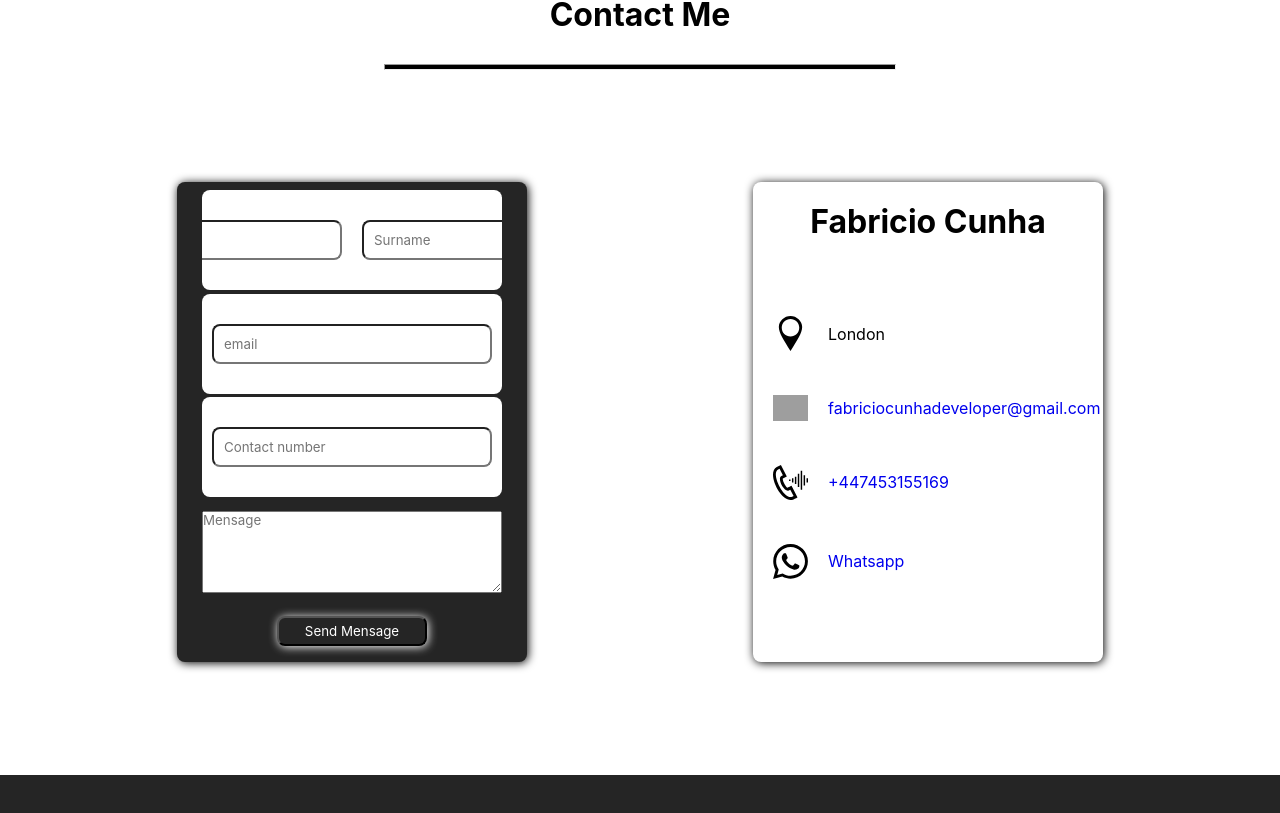
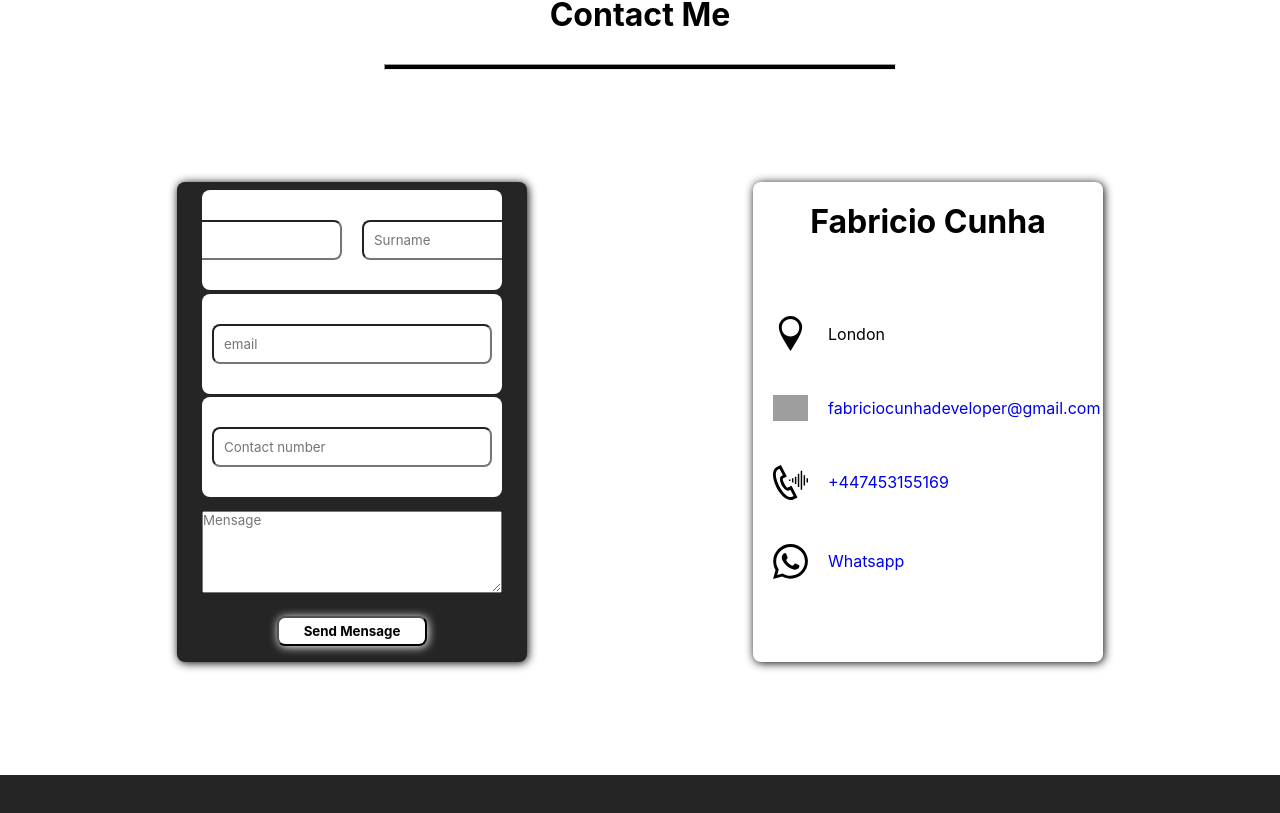
Before and after one commit to fabriciocunhauk/portfolio, a React (Create React App) app: page / in a window 1280 px wide. Shown: the part 3614-4427 px from the top of the page. Built offline with nearby package versions, Linux system fonts and the light colour scheme; grey boxes are pictures that could not be loaded.

Commit message:
Contact section button hover effect done and side menu icon added border bottom

```diff
--- a/src/components/ContactSection/contact-section.scss
+++ b/src/components/ContactSection/contact-section.scss
@@ -106,19 +106,16 @@
                 width: 150px;
                 height: 30px;
                 border-radius: 8px;
+                font-weight: bold;
                 cursor: pointer;
                 margin: 10px;
-                color: $white-color;
-                background: $black-glass-color;
+                background: $white-color;
                 box-shadow: 1px 1px 10px $white-color;
-                transition: .5s ease-in-out;
             }
 
             button:hover {
-                transform: scale(1.1);
-                background: $white-color;
-                color: $black-glass-color;
-                opacity: 4;
+                transform: scale(1.03);
+                box-shadow: 0px 0px 20px $white-color;
             }
         }
     }
--- a/src/components/SideMenu/SideMenu.jsx
+++ b/src/components/SideMenu/SideMenu.jsx
@@ -17,7 +17,7 @@ const SideMenu = () => {
             </ul>
             <div className="contact-links-container">
                 <ul className="social-links-container">
-                    <li><a className="social-link" rel="noopener noreferrer" target="_blank" href="https://www.linkedin.com/in/fabricio-cunha-7b7392162"><img src={linkedinLink} alt="linkedin" /></a></li>
+                    <li><a className="social-link" rel="noopener noreferrer" target="_blank" href="https://www.linkedin.com/in/fabricio-cunha-7b7392162"><span className="social-link-shadow"><img src={linkedinLink} alt="linkedin" /></span></a></li>
                     <li><a className="social-link" rel="noopener noreferrer" target="_blank" href="https://github.com/fabriciocunhauk"><img src={gitHubLink} alt="github" /></a></li>
                     <li><a className="social-link" rel="noopener noreferrer" target="_blank" href="https://www.instagram.com/fabriciocunhauk/?hl=en"><img src={instagramLink} alt="instagram" /></a></li>
                 </ul>
--- a/src/components/SideMenu/side-menu.scss
+++ b/src/components/SideMenu/side-menu.scss
@@ -66,6 +66,7 @@
             }
 
             img:hover {
+                border-bottom: 1px solid white;
                 transform: scale(1.1);
             }
         }
```
Also changed, not shown: 1 other file (tests, documents, lock files or other folders).
